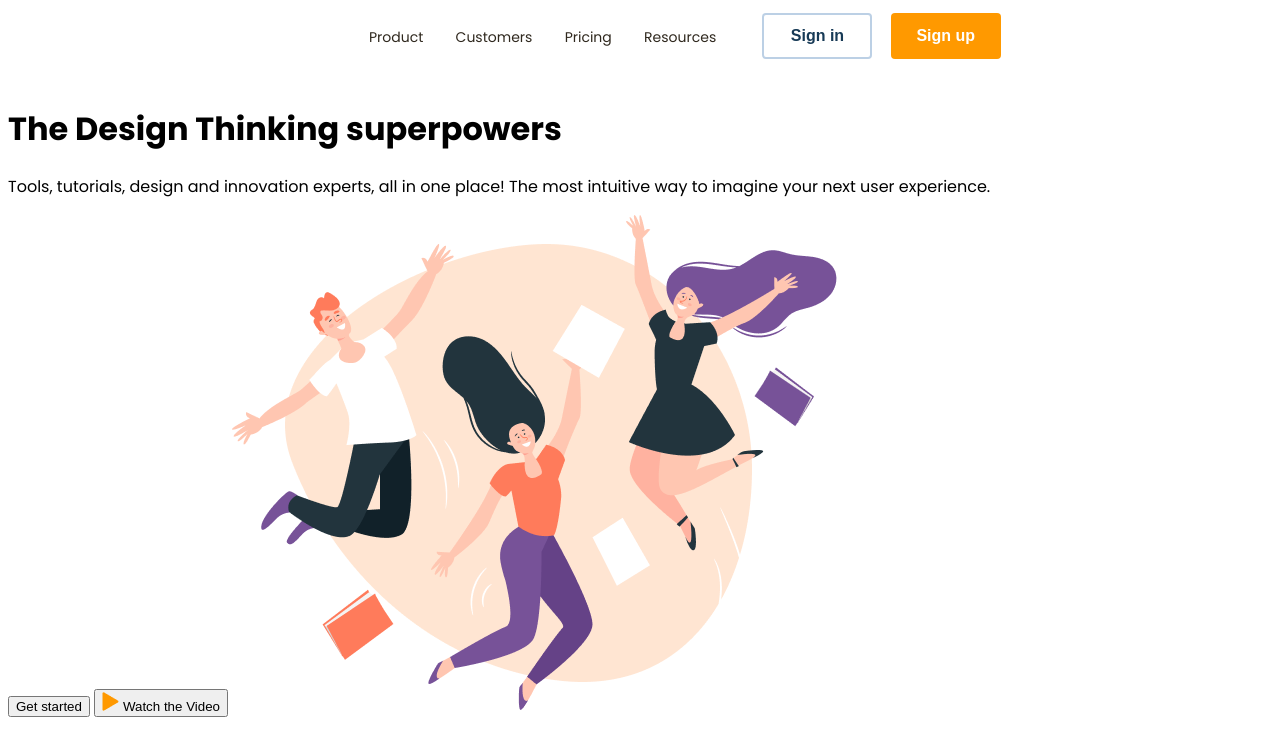
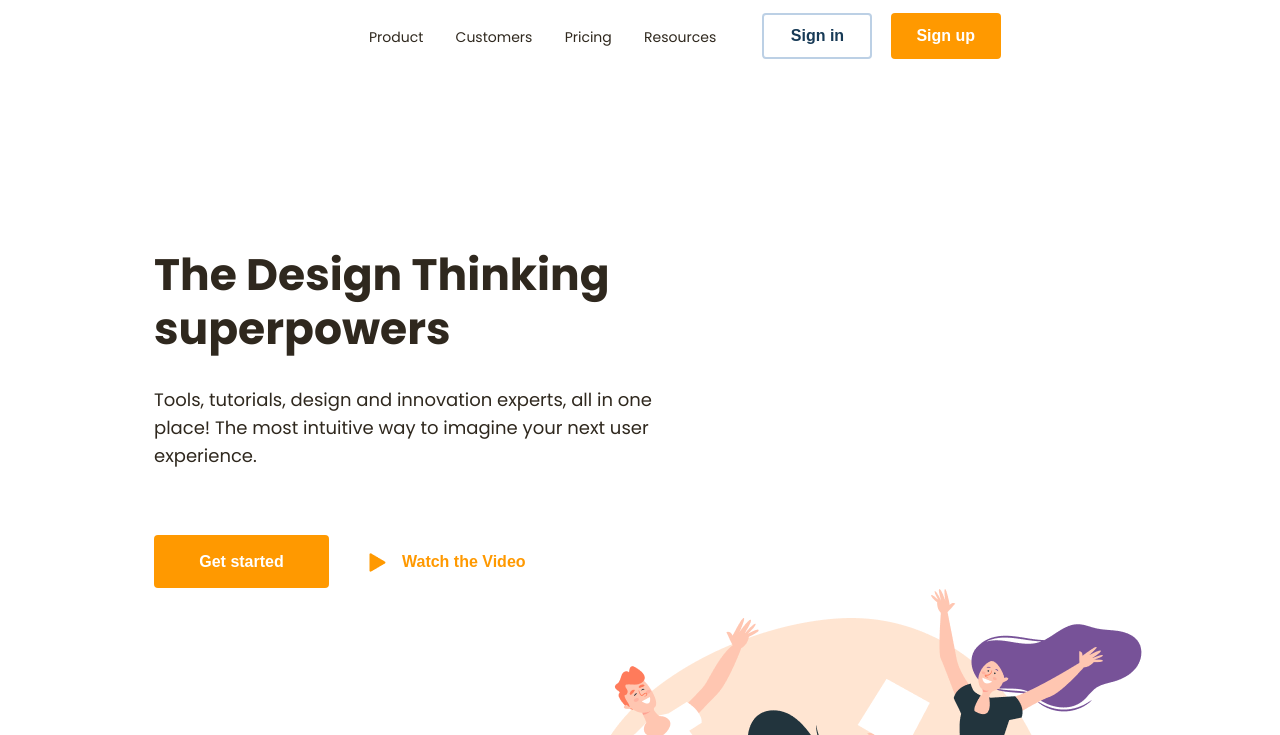
Before and after one commit to pixendrit/beetroot-fe-g1, a plain HTML site: page index.html in a window 1280 px wide. Shown: the part 55-790 px from the top of the page. Drawn offline with Linux system fonts and the light colour scheme.

Commit message:
header and nav done

```diff
--- a/css/style.css
+++ b/css/style.css
@@ -47,5 +47,66 @@ nav {
     border-style: none;
     background: #FF9900;
     color: #FFFFFF;
+}
+header {
+    display: inline-block;
+    margin-left: 145px;
+    margin-right: 129px;
+    margin-bottom: 110px;
+    padding: 1px;
+}
+.header__left-side {
+   padding-top: 113px ;
+   display: inline-block;
+   margin-right: 63px;
 
 }
+header h1 {
+    display: block;
+    font-style: normal;
+    font-weight: bold;
+    font-size: 44px;
+    color: #2F281E;
+    margin-bottom: 30px;
+    margin-right: 3px;
+    line-height: 54px;
+}
+header p {
+    display: block;
+    padding-bottom: 20px ;
+    margin-bottom: 45px;
+    font-style: normal;
+    font-weight: normal;
+    font-size: 18px;
+    line-height: 28px;
+    max-width: 518px;
+    color: #2F281E;
+}
+header img {
+    display: inline;
+    float: right;
+}
+.header__button {
+    margin-left: 0;
+    margin-right: 15px;
+    display: inline-block;
+    width: 175px;
+    height: 53px;
+    border-radius: 4px;
+    font-style: normal;
+    font-weight: 600;
+    font-size: 16px;
+    color: #FFFFFF;
+    background: #FF9900;
+    border-radius: 4px;
+    border: none;
+}
+.header_button-white {
+    background: #FFFFFF;
+    color:#FF9900 ;
+    margin-left: 15px;
+}
+.header__button-icon {
+    margin-right: 9px;;
+    float: left;
+}
--- a/index.html
+++ b/index.html
@@ -23,13 +23,18 @@
       </div>
     </ul>
   </nav>
-  <header class="header">
-    <h1 class="header__h1">The Design Thinking superpowers</h1>
-    <p class="header__p">Tools, tutorials, design and innovation experts, all in one place! The most intuitive way to imagine your next user experience.</p>
+  <header>
+    <div class="header__left-side">
+    <h1>The Design Thinking
+      <br>
+      superpowers</h1>
+    <p>Tools, tutorials, design and innovation experts, all in one place! The most intuitive way to imagine your next user experience.</p>
     <button class="header__button">Get started</button>
-    <button class="header__button">
-      <img src="images/header__button-icon.png" alt="" class="header__button-icon"> Watch the Video</button>
-    <img class="header__image-hero" src="images/image-hero.png" alt="">
+    <button class="header__button header_button-white"> <img src="images/header__button-icon.png" alt="" class="header__button-icon"> Watch the Video</button>
+    </div>
+    <img class="header__image-hero" src="images/image-hero.png" alt="illustration of people with papers in their hands jumping">
+
+
   </header>
   <section class="features">
     <h2></h2>
```
